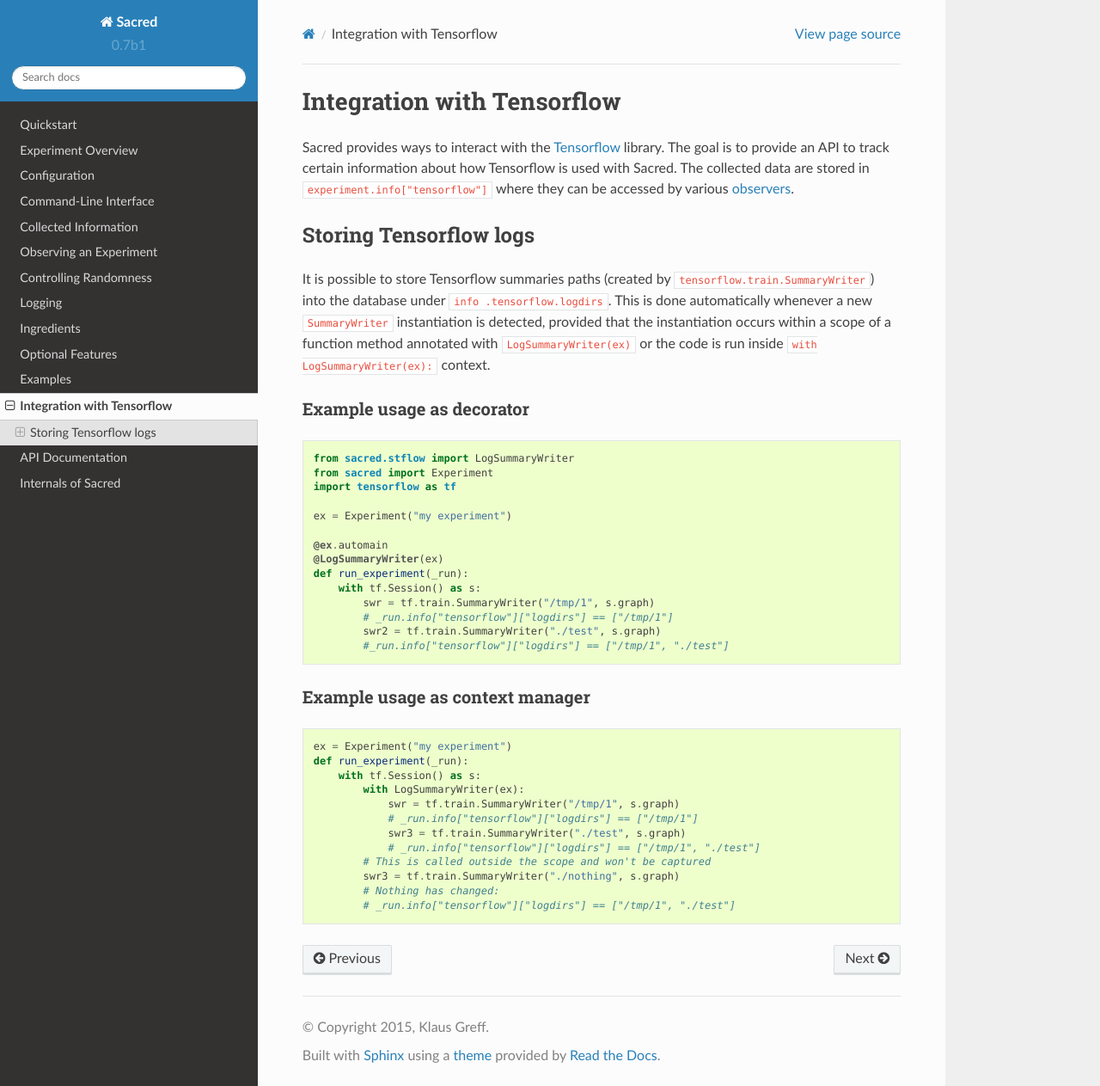
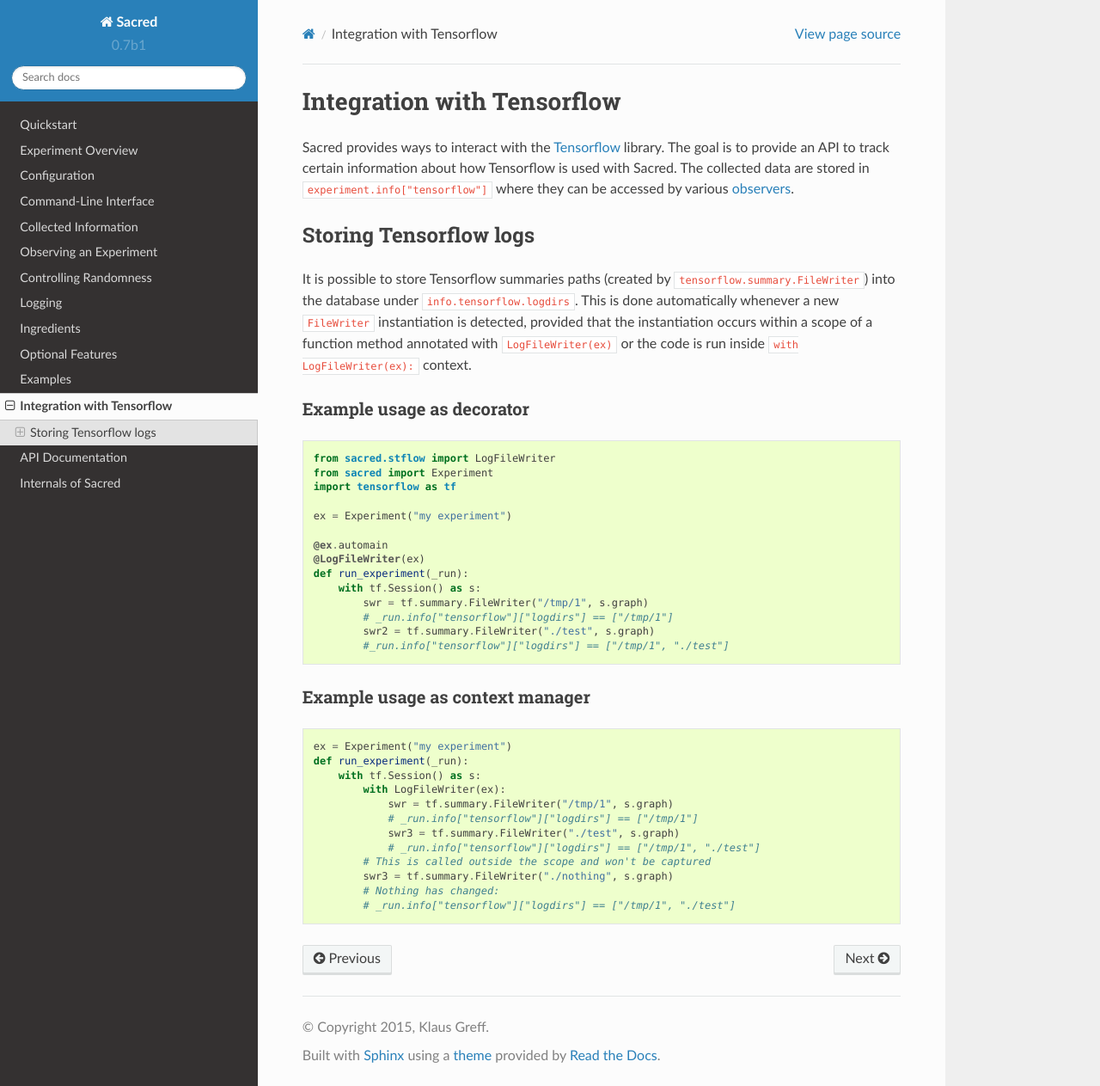
Before and after one commit to IDSIA/sacred, a Sphinx documentation site: the page built from docs/tensorflow.rst, in a window 1280 px wide and 1263 px high. Shown: the whole window at 86% size. Built offline with Sphinx 7.4.7 and the Read the Docs theme 2.0.0, drawn with Linux system fonts in a browser that asks for light colours.

Commit message:
Rename LogSummaryWriter to LogFileWriter. Use tf.summary.FileWriter instead of tf.train.SummaryWriter
tensorflow.train.SummaryWriter has been depracated. Users should use tensorflow.summary.FileWriter instead
This change reflects it.

```diff
--- a/docs/tensorflow.rst
+++ b/docs/tensorflow.rst
@@ -10,31 +10,31 @@
 Storing Tensorflow logs
 -----------------------
 It is possible to store Tensorflow summaries paths (created by
-``tensorflow.train.SummaryWriter``) into the database under ``info
-.tensorflow.logdirs``. This is done automatically whenever a new
-``SummaryWriter`` instantiation is detected, provided that the
+``tensorflow.summary.FileWriter``) into the database under
+``info.tensorflow.logdirs``. This is done automatically whenever a new
+``FileWriter`` instantiation is detected, provided that the
 instantiation occurs within a scope
-of a function  method annotated with ``LogSummaryWriter(ex)``
-or the code is run inside ``with LogSummaryWriter(ex):`` context.
+of a function  method annotated with ``LogFileWriter(ex)``
+or the code is run inside ``with LogFileWriter(ex):`` context.
 
 Example usage as decorator
 ...........................
 
 .. code-block:: python
 
-    from sacred.stflow import LogSummaryWriter
+    from sacred.stflow import LogFileWriter
     from sacred import Experiment
     import tensorflow as tf
 
     ex = Experiment("my experiment")
 
     @ex.automain
-    @LogSummaryWriter(ex)
+    @LogFileWriter(ex)
     def run_experiment(_run):
         with tf.Session() as s:
-            swr = tf.train.SummaryWriter("/tmp/1", s.graph)
+            swr = tf.summary.FileWriter("/tmp/1", s.graph)
             # _run.info["tensorflow"]["logdirs"] == ["/tmp/1"]
-            swr2 = tf.train.SummaryWriter("./test", s.graph)
+            swr2 = tf.summary.FileWriter("./test", s.graph)
             #_run.info["tensorflow"]["logdirs"] == ["/tmp/1", "./test"]
 
 
@@ -47,13 +47,13 @@
         ex = Experiment("my experiment")
         def run_experiment(_run):
             with tf.Session() as s:
-                with LogSummaryWriter(ex):
-                    swr = tf.train.SummaryWriter("/tmp/1", s.graph)
+                with LogFileWriter(ex):
+                    swr = tf.summary.FileWriter("/tmp/1", s.graph)
                     # _run.info["tensorflow"]["logdirs"] == ["/tmp/1"]
-                    swr3 = tf.train.SummaryWriter("./test", s.graph)
+                    swr3 = tf.summary.FileWriter("./test", s.graph)
                     # _run.info["tensorflow"]["logdirs"] == ["/tmp/1", "./test"]
                 # This is called outside the scope and won't be captured
-                swr3 = tf.train.SummaryWriter("./nothing", s.graph)
+                swr3 = tf.summary.FileWriter("./nothing", s.graph)
                 # Nothing has changed:
                 # _run.info["tensorflow"]["logdirs"] == ["/tmp/1", "./test"]
 .. _Tensorflow: http://www.tensorflow.org/
```
Also changed, not shown: 4 other files.
